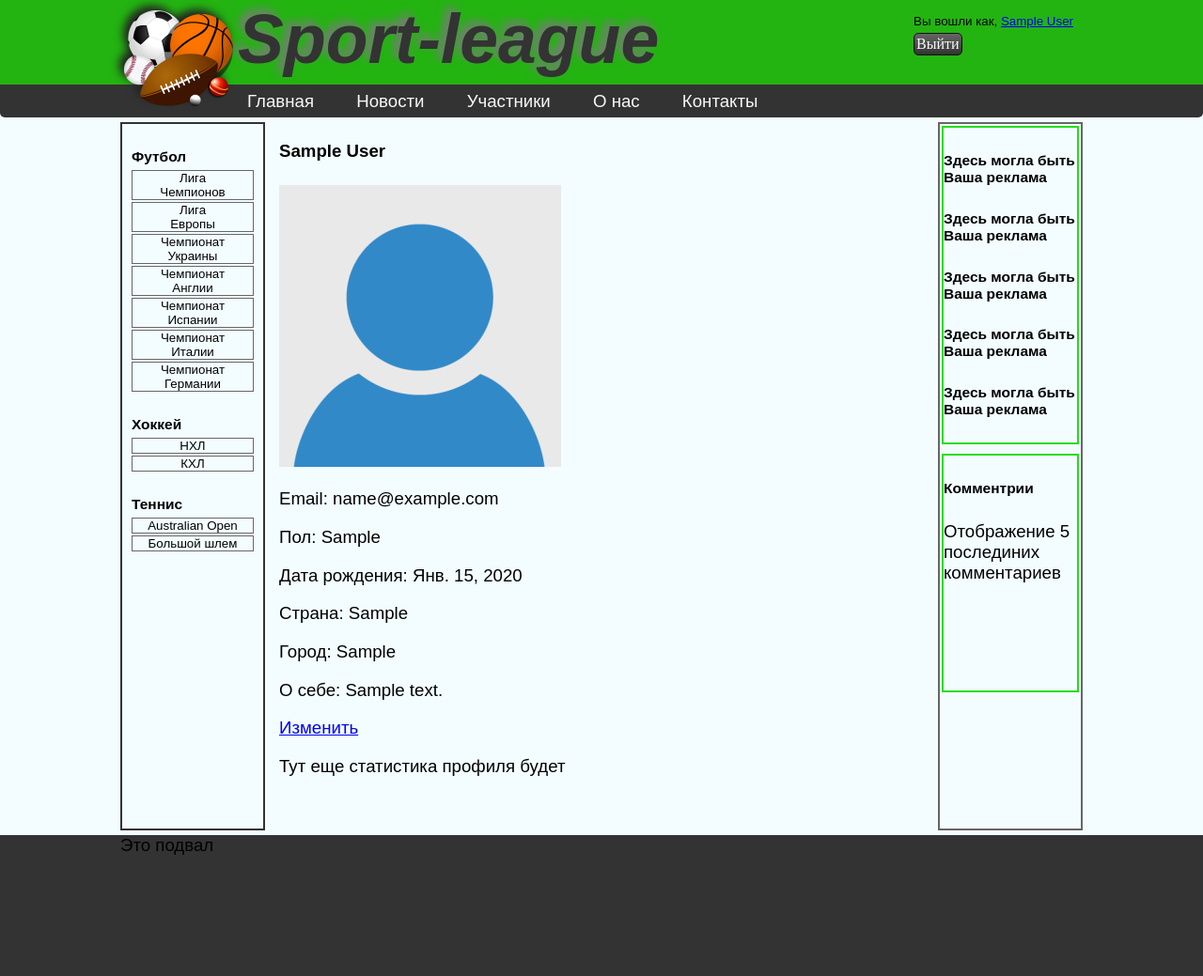
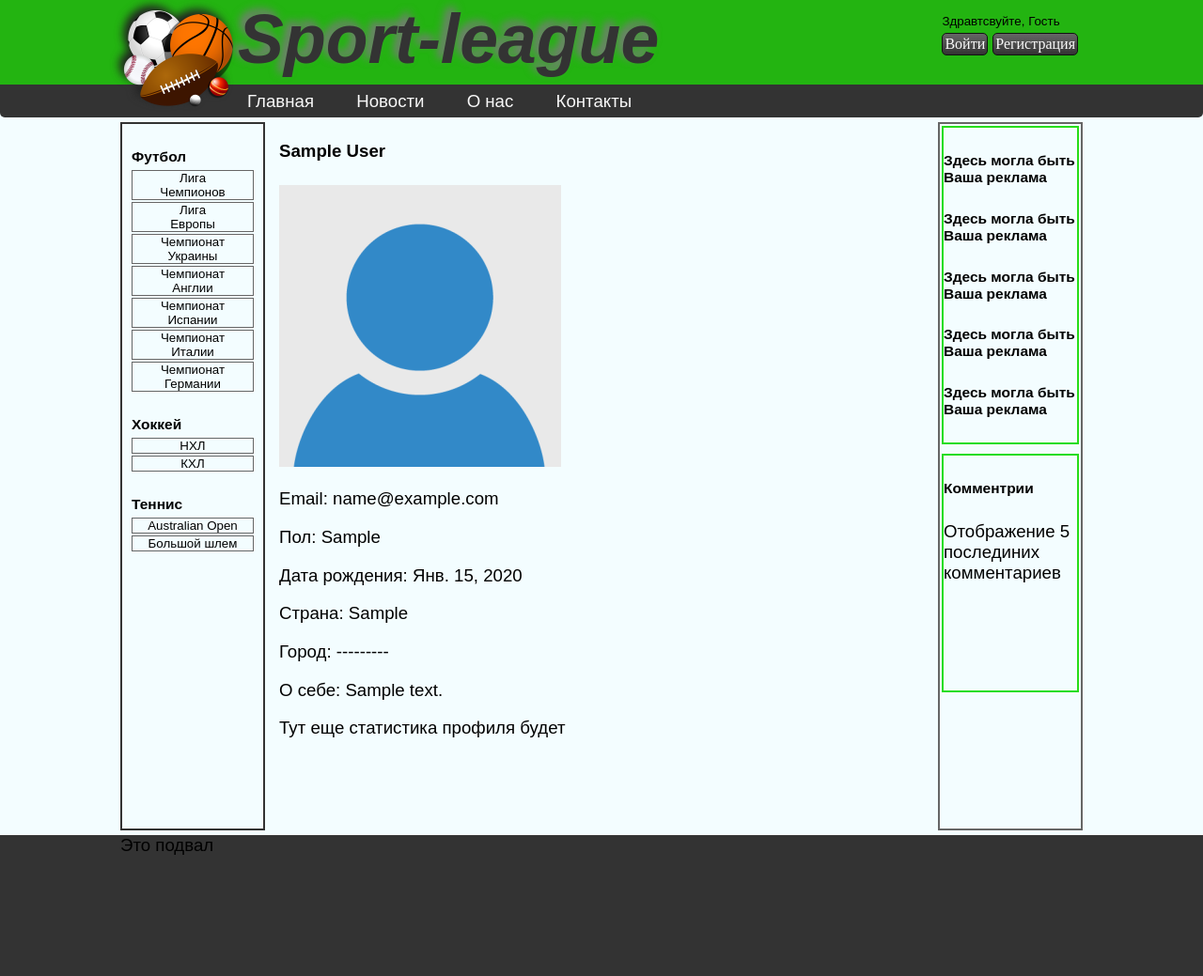
Before and after one commit to Romissevd/sports_league, a Django app: a page that uses templates/base.html in a window 1280 px wide. Shown: the whole page at 94% size. Run offline with Django 3.2, Linux system fonts and the light colour scheme; tables that the repository leaves empty hold one stand-in row (values such as "Sample post").

Commit message:
refactor sign_in, sign_up and account

```diff
--- a/templates/base.html
+++ b/templates/base.html
@@ -25,11 +25,11 @@
             {% else %}
                 <p>Здравтсвуйте, Гость</p>
                 <div class="form_reg_log">
-                <form action="{% url 'login' %}">
+                <form action="{% url 'sign_in' %}">
 {#                    {% csrf_token %}#}
                     <input type="submit" class="but" value="Войти">
                 </form>
-                <form action="{% url 'registration' %}">
+                <form action="{% url 'sign_up' %}">
 {#                    {% csrf_token %}#}
                     <input type="submit" class="but" value="Регистрация">
                 </form>
--- a/user/templates/account.html
+++ b/user/templates/account.html
@@ -2,32 +2,32 @@
 {% load static %}
 {% block content %}
 {% if error %}
-    <p>Вы не вошли в аккаунт. Для входа перейдите по <a href="{% url 'login' %}">ссылке</a></p>
+    <p>Вы не вошли в аккаунт. Для входа перейдите по <a href="{% url 'sign_in' %}">ссылке</a></p>
 {% endif %}
-<h4>{{ user.get_full_name }}</h4>
+<h4>{{ view_user.get_full_name }}</h4>
 
-    {% if user.user_avatar %}
+    {% if view_user.user_avatar %}
         <p>Тут должен быть загружен аватар</p>
     {% else %}
         <img src="{% static 'img/avatar.png' %}">
     {% endif %}
 
-    <p>Email: {{ user.email }}</p>
+    <p>Email: {{ view_user.email }}</p>
 
-    <p>Пол: {% if user.profile.gender %}
-        {{ user.profile.gender }}
+    <p>Пол: {% if view_user.profile.gender %}
+        {{ view_user.profile.gender }}
     {% else %}
         ---------
     {% endif %}</p>
 
-    <p>Дата рождения:{% if user.profile.date_of_birth %}
-        {{ user.profile.date_of_birth }}
+    <p>Дата рождения:{% if view_user.profile.date_of_birth %}
+        {{ view_user.profile.date_of_birth }}
     {% else %}
         ---------
     {% endif %}</p>
 
-    <p>Страна: {% if user.profile.country %}
-        {{ user.profile.country }}
+    <p>Страна: {% if view_user.profile.country %}
+        {{ view_user.profile.country }}
     {% else %}
         ---------
     {% endif %}</p>
@@ -38,13 +38,16 @@
         ---------
     {% endif %}</p>
 
-    <p>О себе:{% if user.profile.about_me %}
-        {{ user.profile.about_me }}
+    <p>О себе:{% if view_user.profile.about_me %}
+        {{ view_user.profile.about_me }}
     {% else %}
         ---------
     {% endif %}</p>
-{# если это страница авторизованного пользователя, то можно изменять #}
-    <a href="{% url 'change_account' %}">Изменить</a>
 
+    {% if user.is_authenticated %}
+        {% ifequal user.email view_user.email %}
+            <a href="{% url 'change_account' %}">Изменить</a>
+        {% endifequal %}
+    {% endif %}
     <p>Тут еще статистика профиля будет</p>
 {% endblock %}
--- a/user/templates/login.html
+++ b/user/templates/login.html
@@ -63,7 +63,7 @@
     </div>
     <div class="links">
         <a href="/">На главную</a>
-        <a href="{% url 'login' %}">Забыли пароль?</a>
+        <a href="{% url 'sign_in' %}">Забыли пароль?</a>
     </div>
 {% endif %}
 </div>
--- a/user/urls.py
+++ b/user/urls.py
@@ -4,9 +4,7 @@ from . import views
 
 urlpatterns = [
     # path('', views.index, name='index'),
-    path('login/', views.login, name='login'),
     path('sign_in/', views.sign_in, name='sign_in'),
-    path('registration/', views.registration, name='registration'),
     path('sign_up/', views.sign_up, name='sign_up'),
     path('logout/', views.logout, name='logout'),
     path('account/', views.account, name='account'),
--- a/user/views.py
+++ b/user/views.py
@@ -4,14 +4,6 @@ from django.http import HttpResponseRedirect
 from django.contrib import auth
 from django.contrib.auth.models import User
 from .models import Profile
-
-
-def login(request):
-
-    if request.user.is_authenticated:
-        return HttpResponseRedirect('/')
-
-    return render(request, 'login.html', {'form': LoginForm})
 
 
 def logout(request):
@@ -55,15 +47,14 @@ def sign_in(request):
                 'errors': errors,
             })
 
-
-def registration(request):
-
-    return render(request, 'registration.html', {
-        'form': RegistrationForm,
-    })
+    else:
+        return render(request, 'login.html', {'form': LoginForm})
 
 
 def sign_up(request):
+
+    if request.user.is_authenticated:
+        return HttpResponseRedirect('/')
 
     if request.method == 'POST':
         form = RegistrationForm(request.POST)
@@ -112,7 +103,9 @@ def sign_up(request):
             })
 
     else:
-        return HttpResponseRedirect('{}'.format(request.path))
+        return render(request, 'registration.html', {
+            'form': RegistrationForm,
+        })
 
 
 def account(request, name=None):
@@ -127,11 +120,11 @@ def account(request, name=None):
 
         except: pass
         return render(request, 'account.html', {
-            'user': User.objects.get(username=name),
+            'view_user': User.objects.get(username=name),
         })
 
     return render(request, 'account.html', {
-        'user': User.objects.get(username=request.user),
+        'view_user': User.objects.get(username=request.user),
     })
 
 
```
